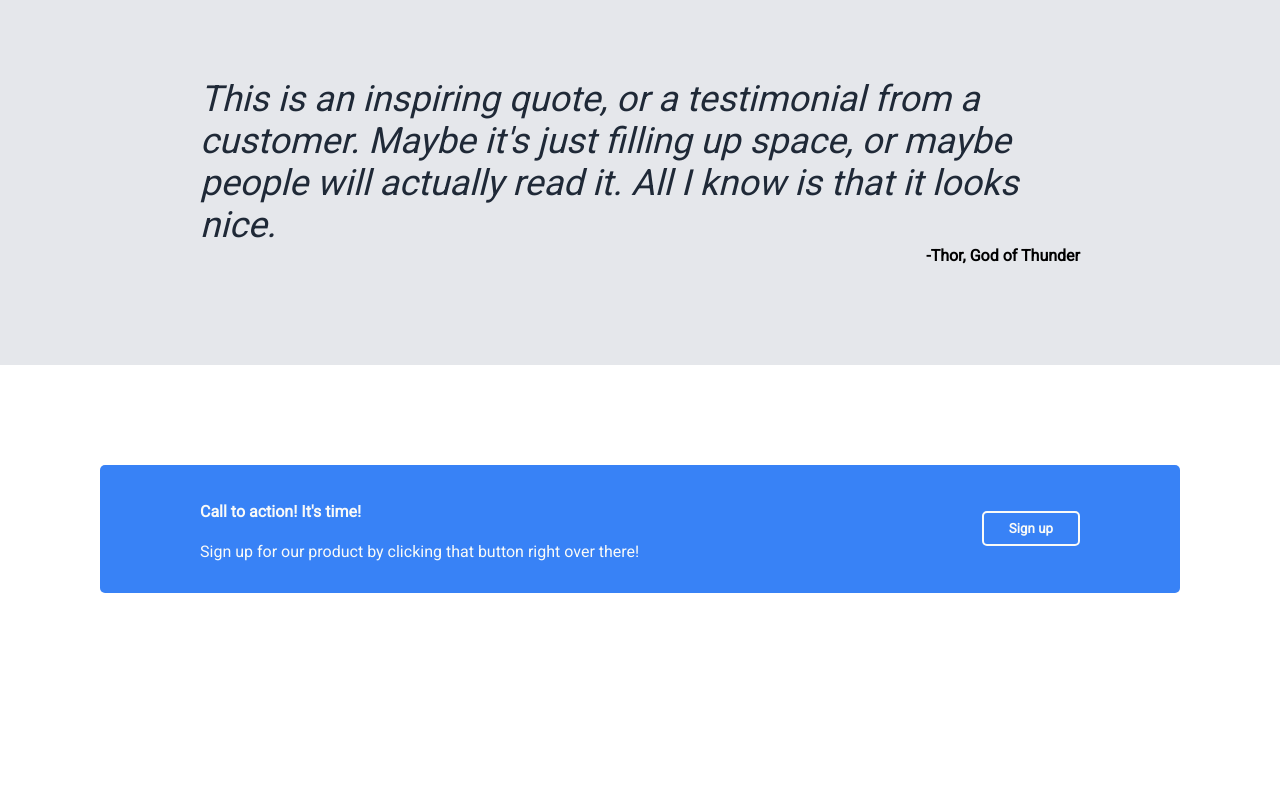
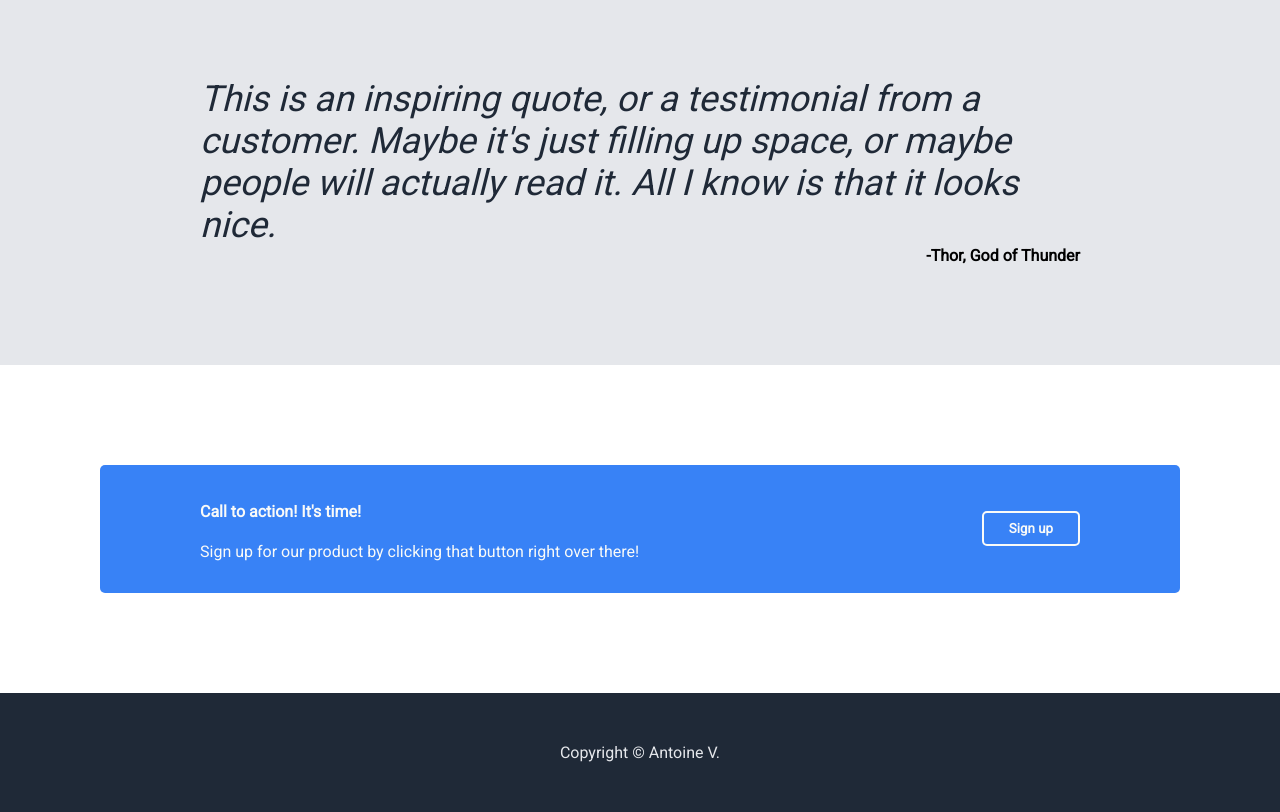
Before and after one commit to antoinevignes/Landing-Page, a plain HTML site: page index.html in a window 1280 px wide. Shown: the part 992-1804 px from the top of the page. Before the commit the page ends 1685 px from the top, so only its background shows below. Drawn offline with Linux system fonts and the light colour scheme.

Commit message:
Added footer.

```diff
--- a/index.html
+++ b/index.html
@@ -88,5 +88,8 @@
         </button>
       </div>
     </div>
+    <div class="footer">
+      <footer>Copyright &#169 Antoine V.</footer>
+    </div>
   </body>
 </html>
--- a/style.css
+++ b/style.css
@@ -135,3 +135,11 @@ h3 {
   border-radius: 5px;
   padding: 16px 100px;
 }
+
+.footer {
+  color: #e5e7eb;
+  background-color: #1f2937;
+  padding: 50px;
+  display: flex;
+  justify-content: center;
+}
```
